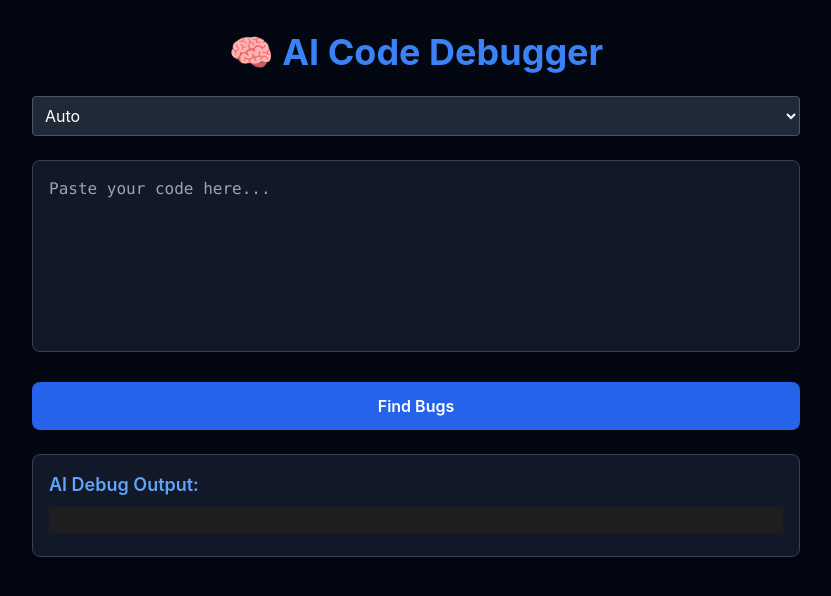
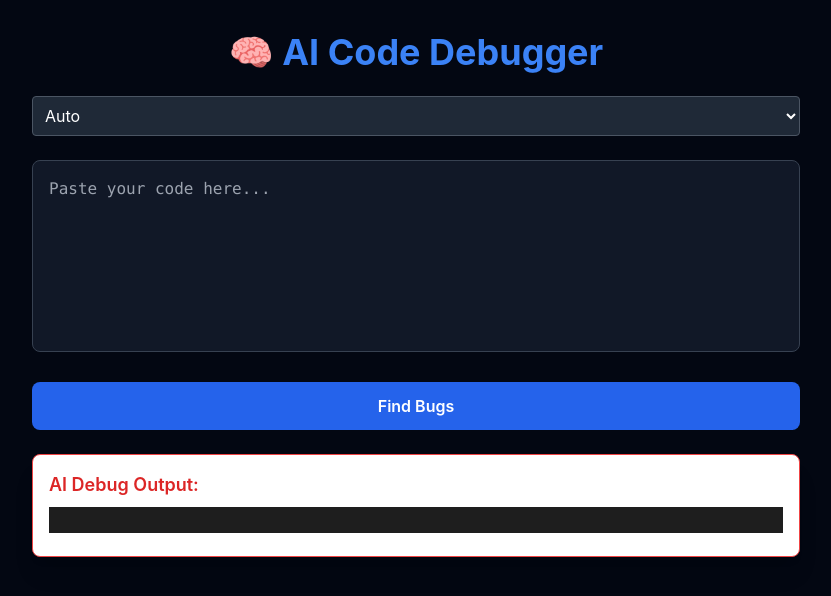
Before and after one commit to nikhxxt/ai-code-debugger, a Next.js app: page / in a window 1280 px wide. Shown: the top 596 px of the page, without its empty margins (224-1055 px from the left). Built offline with nearby package versions, Linux system fonts and the light colour scheme.

Commit message:
Update OutputBox.tsx

```diff
--- a/components/OutputBox.tsx
+++ b/components/OutputBox.tsx
@@ -27,8 +27,8 @@ const OutputBox: React.FC<OutputBoxProps> = ({ output, code }) => {
   };
 
   return (
-    <div className="bg-gray-900 text-white p-4 rounded-lg border border-gray-700 shadow-lg">
-      <h2 className="text-lg font-semibold text-blue-400 mb-2">AI Debug Output:</h2>
+    <div className="bg-white text-black p-4 rounded-lg border border-red-500 shadow-xl">
+      <h2 className="text-lg font-semibold text-red-600 mb-2">AI Debug Output:</h2>
       <SyntaxHighlighter language="text" style={vscDarkPlus} wrapLines={true}>
         {output}
       </SyntaxHighlighter>
@@ -37,13 +37,13 @@ const OutputBox: React.FC<OutputBoxProps> = ({ output, code }) => {
         <div className="mt-3 flex gap-2">
           <button
             onClick={handleCopy}
-            className="px-3 py-1 bg-green-600 hover:bg-green-700 rounded text-sm text-white"
+            className="px-3 py-1 bg-red-600 hover:bg-red-700 rounded text-sm text-white"
           >
             📋 Copy Output
           </button>
           <button
             onClick={handleExport}
-            className="px-3 py-1 bg-purple-600 hover:bg-purple-700 rounded text-sm text-white"
+            className="px-3 py-1 bg-black hover:bg-gray-800 rounded text-sm text-white"
           >
             📤 Export JSON
           </button>
```
